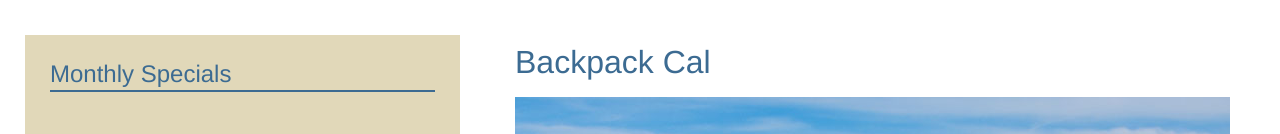
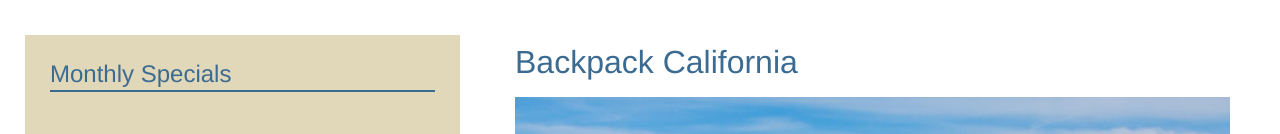
Before and after one commit to joyceMoss/exploreCA, a plain HTML site: page tours/tour_detail_backpack_cal.html in a window 1280 px wide. Shown: the part 240-374 px from the top of the page. Drawn offline with Linux system fonts and the light colour scheme.

Commit message:
changed Cal to California in the heading

```diff
--- a/tours/tour_detail_backpack_cal.html
+++ b/tours/tour_detail_backpack_cal.html
@@ -63,7 +63,7 @@
         </div>
 
         <div id="mainArticle">
-          <h1>Backpack Cal</h1>
+          <h1>Backpack California</h1>
           <img src="../assets/images/backpack_main.jpg" alt="Backpack Cal" class="articleImage" />
           <div class="multiCol">
             <p>Want a chance to get away from it all? Do you prefer to see nature at your own pace? Respond to the call of the great outdoors with our Backpack Cal tour packages. Whether it's hiking beneath the towering Redwoods, walking the ridges of the beautiful Channel Islands, or testing yourself against the harshest environments nature has to offer, we have a tour for your abilities and interests. </p>
```
